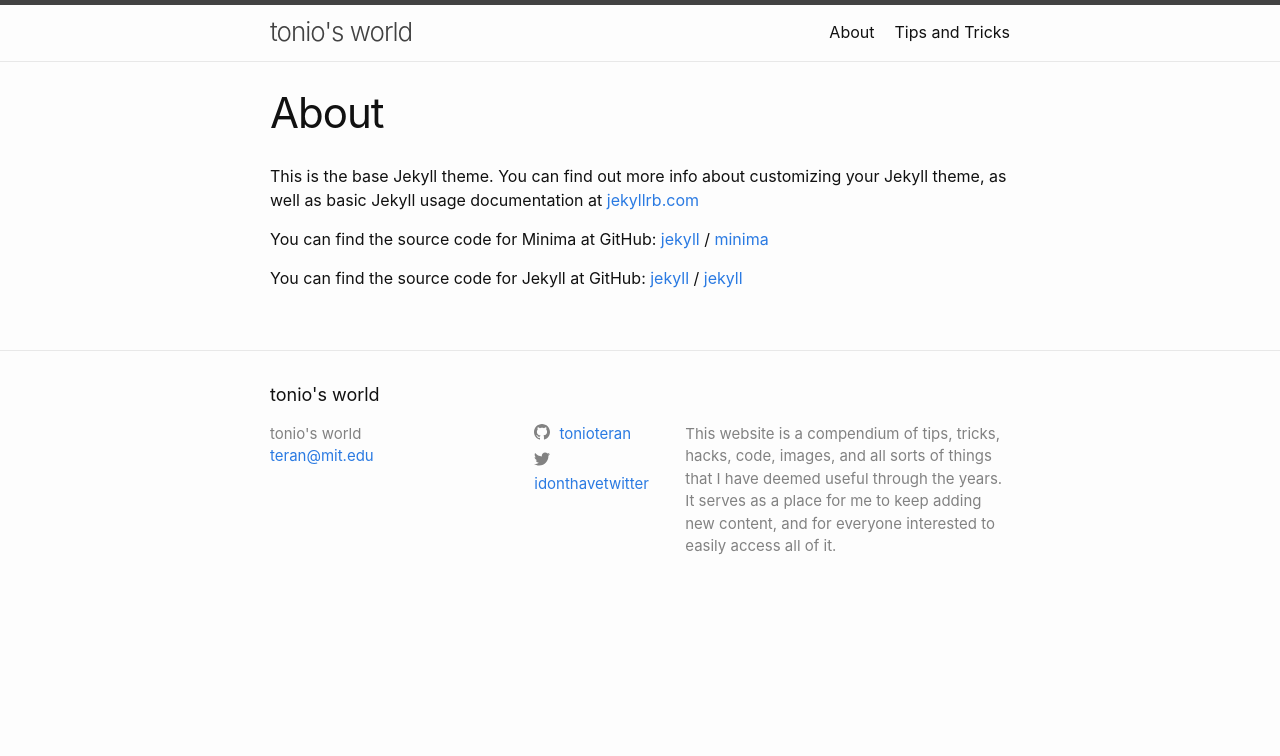
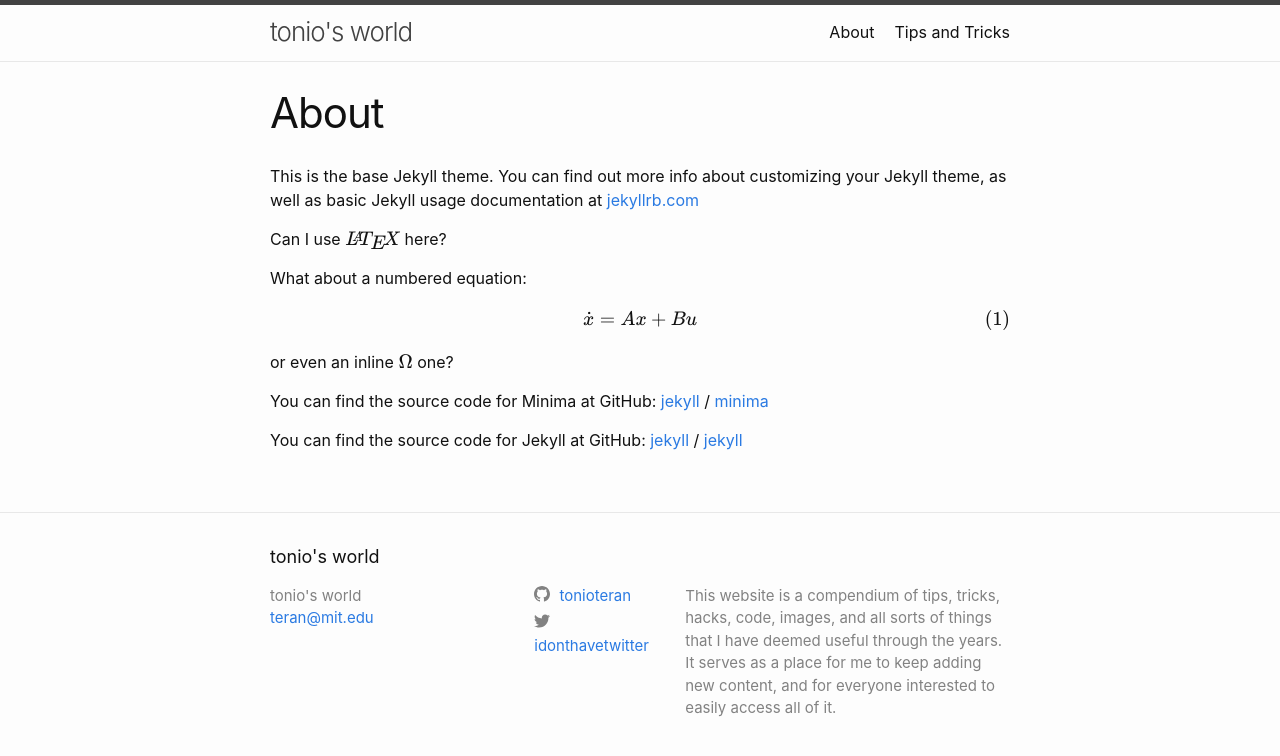
Before and after one commit to tonioteran/tonioteran.github.io, a Jekyll site: the page built from about.md, in a window 1280 px wide. Shown: the top 756 px of the page. Built offline with Jekyll 4.4.1, drawn with Linux system fonts in a browser that asks for light colours; formulas are drawn with MathJax 3.

Commit message:
add latex test to about

```diff
--- a/about.md
+++ b/about.md
@@ -5,6 +5,14 @@ permalink: /about/
 ---
 
 This is the base Jekyll theme. You can find out more info about customizing your Jekyll theme, as well as basic Jekyll usage documentation at [jekyllrb.com](https://jekyllrb.com/)
+
+Can I use $\LaTeX$ here?
+
+What about a numbered equation:
+
+$$ \dot{x} = Ax + Bu $$
+
+or even an inline $\Omega$ one?
 
 You can find the source code for Minima at GitHub:
 [jekyll][jekyll-organization] /
```
